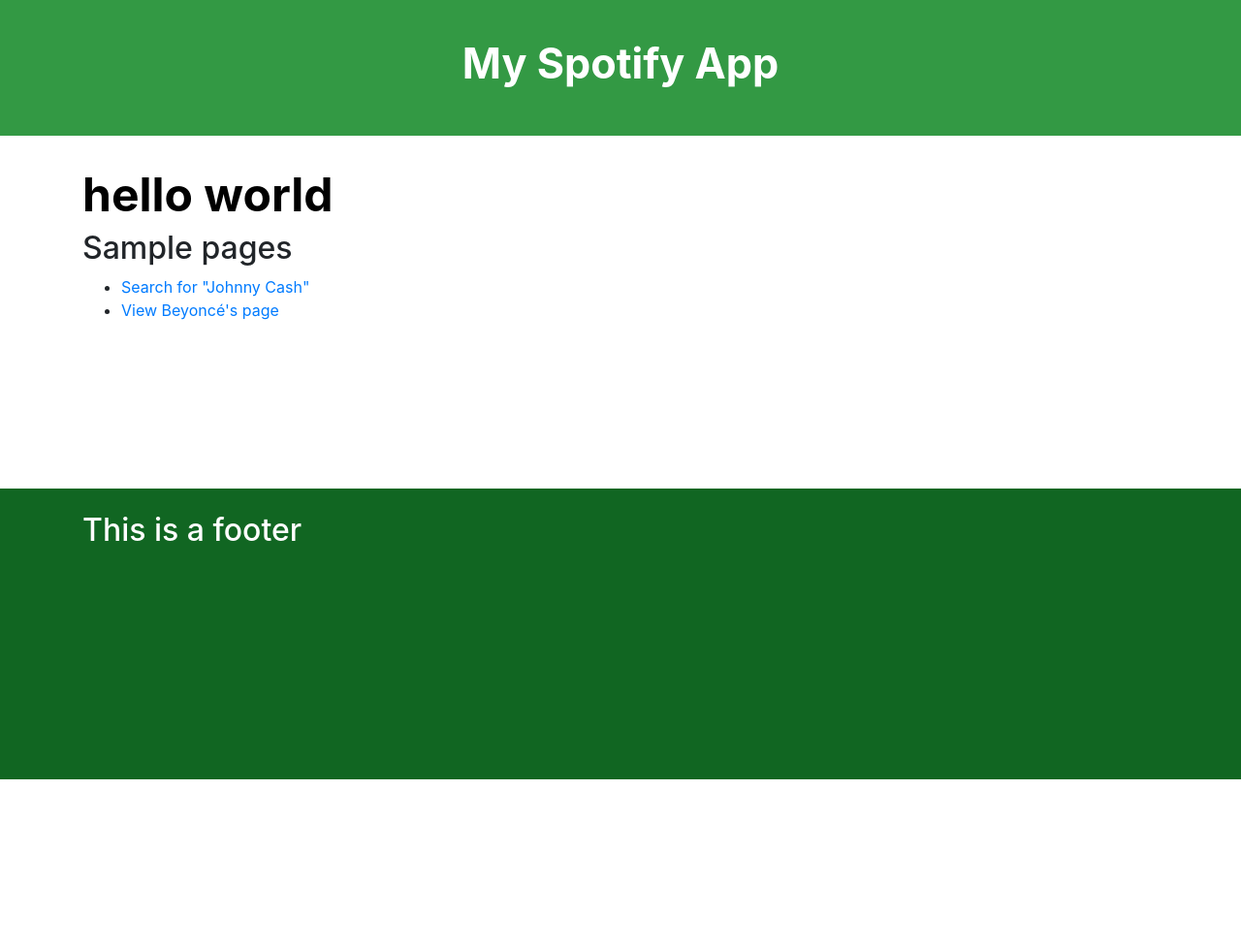
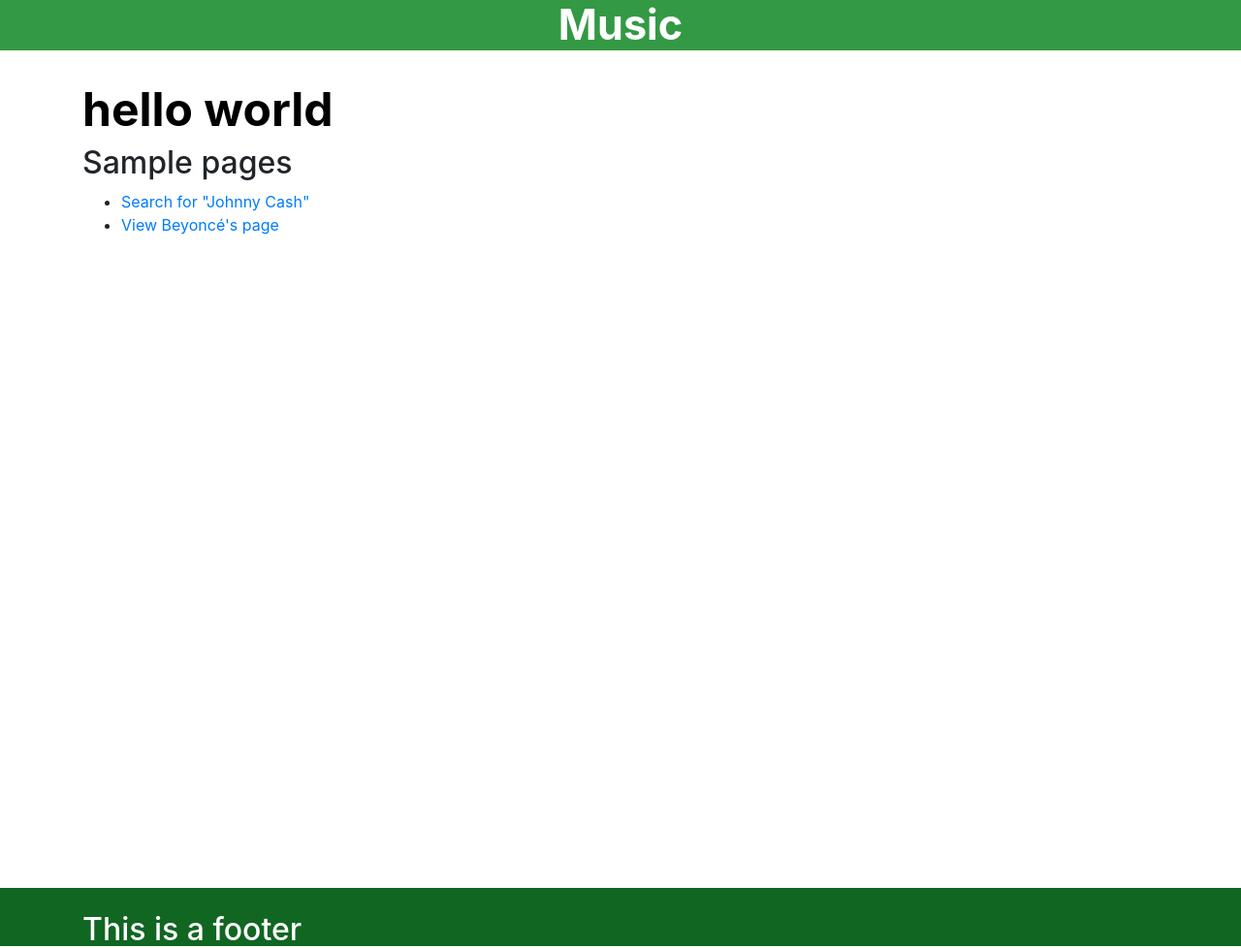
Before and after one commit to Viscious-and-Delicious/Music-Socialize, a Flask app: page / in a window 1280 px wide. Shown: the whole page at 97% size. Before the commit the page ends 804 px from the top, so only its background shows below. Run offline with Flask 2, Linux system fonts and the light colour scheme; some libraries are stand-ins or nearby versions.

Commit message:
update the footer and header

```diff
--- a/spotify-flask/static/css/mystyles.css
+++ b/spotify-flask/static/css/mystyles.css
@@ -8,14 +8,14 @@
 }
 
 #woz-content{
-  min-height: 300px;
+  min-height: 800px;
 }
 
 
 header#woz-header{
   margin-bottom: 2.0em;
   text-align:center;
-  padding: 2.5em 0;
+  /*padding: 2.5em 0;*/
   background: #339944;
 }
 
@@ -33,11 +33,16 @@
 
 
 footer#woz-footer{
+  /*padding-top: 20px;*/
   margin-top: 2.0em;
+  position:auto;
+  height:60px;   /* Height of the footer */
+  width: 100%;
+  /*margin-top: 2.0em;*/
   background: #116622;
   padding: 1.5em 0;
-  min-height: 300px;
   color: white;
+  bottom:0;
 }
 
 
--- a/spotify-flask/templates/partials/head.html
+++ b/spotify-flask/templates/partials/head.html
@@ -2,7 +2,7 @@
 <html lang="en">
 <head>
     <meta charset="UTF-8">
-    <title>Spotify Browser</title>
+    <title>Music Socialization</title>
     <link rel="stylesheet" href="{{url_for('static', filename='css/bootstrap.css')}}">
     <link rel="stylesheet" href="{{url_for('static', filename='css/mystyles.css')}}">
 
--- a/spotify-flask/templates/partials/header.html
+++ b/spotify-flask/templates/partials/header.html
@@ -1,7 +1,7 @@
 <header id="woz-header">
   <div class="container">
     <h1 class="site-title">
-        <a href="{{url_for('homepage') }}">My Spotify App</a>
+        <a href="{{url_for('homepage') }}">Music </a>
       </h1>
   </div>
 </header>
```
Also changed, not shown: 3 other files.
